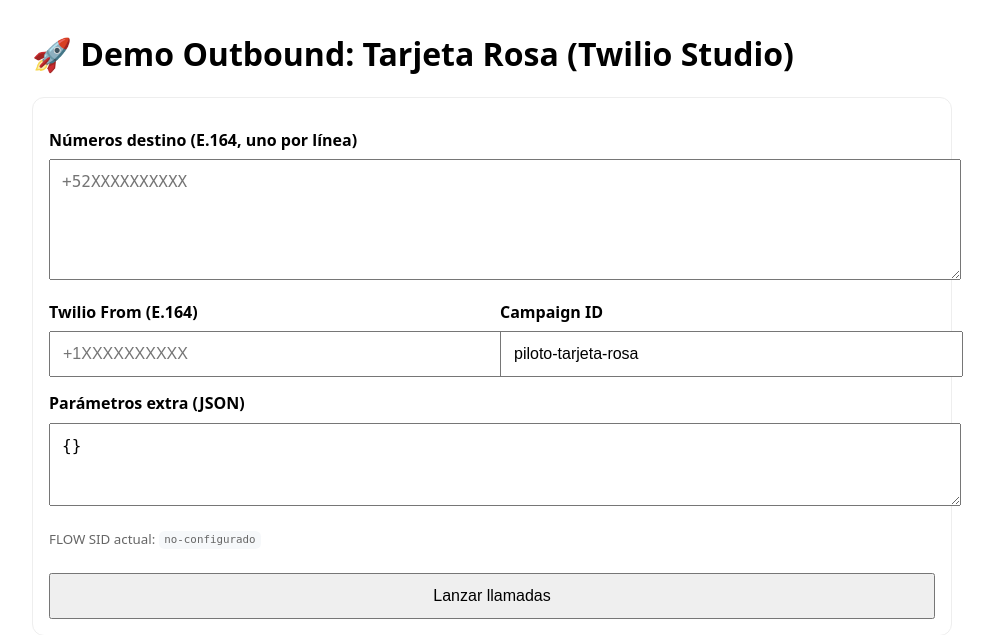
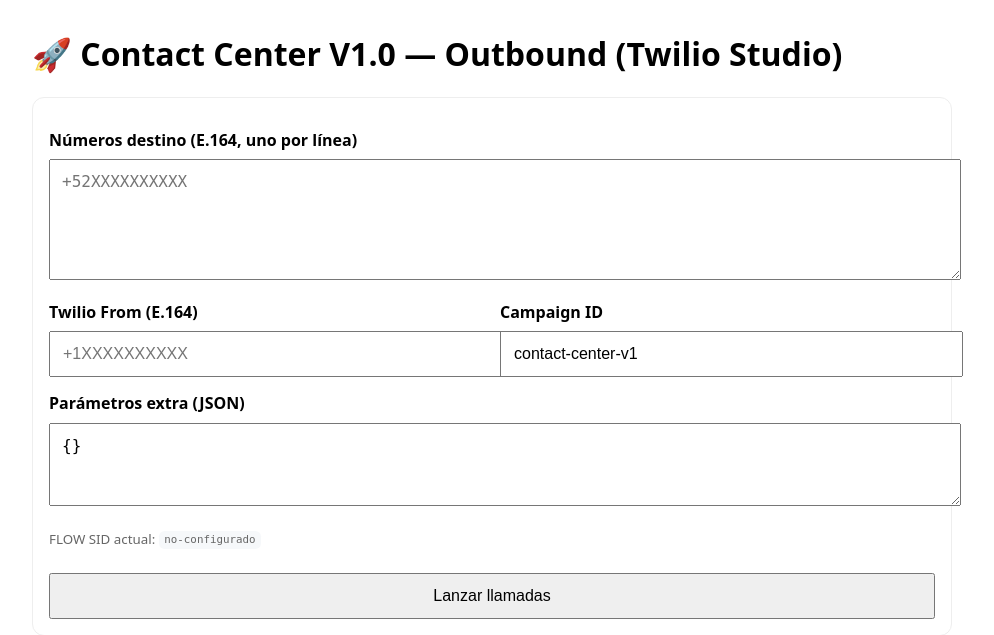
Before and after one commit to amoreleon/tarjeta_rosa_demo, a Flask app: page / in a window 1280 px wide. Shown: the top 635 px of the page, without its empty margins (148-1142 px from the left). Run offline with Flask 2, Linux system fonts and the light colour scheme.

Commit message:
Update title and headings for Contact Center V1.0

```diff
--- a/templates/index.html
+++ b/templates/index.html
@@ -1,10 +1,9 @@
-
 <!doctype html>
 <html lang="es">
 <head>
   <meta charset="utf-8">
   <meta name="viewport" content="width=device-width, initial-scale=1">
-  <title>Demo Outbound - Tarjeta Rosa (Twilio Studio)</title>
+  <title>Contact Center V1.0 - Demo Outbound (Twilio Studio)</title>
   <style>
     body { font-family: system-ui, -apple-system, Segoe UI, Roboto, Arial, sans-serif; margin: 2rem auto; max-width: 920px; line-height: 1.35; }
     h1 { margin-top: 0; }
@@ -20,7 +19,7 @@
   </style>
 </head>
 <body>
-  <h1>🚀 Demo Outbound: Tarjeta Rosa (Twilio Studio)</h1>
+  <h1>🚀 Contact Center V1.0 — Outbound (Twilio Studio)</h1>
   {% with messages = get_flashed_messages(with_categories=true) %}
     {% if messages %}
       {% for category, message in messages %}
@@ -39,7 +38,7 @@
       </div>
       <div>
         <label for="campaign_id">Campaign ID</label>
-        <input id="campaign_id" name="campaign_id" value="piloto-tarjeta-rosa">
+        <input id="campaign_id" name="campaign_id" value="contact-center-v1">
       </div>
     </div>
     <label for="extra_params">Parámetros extra (JSON)</label>
```
